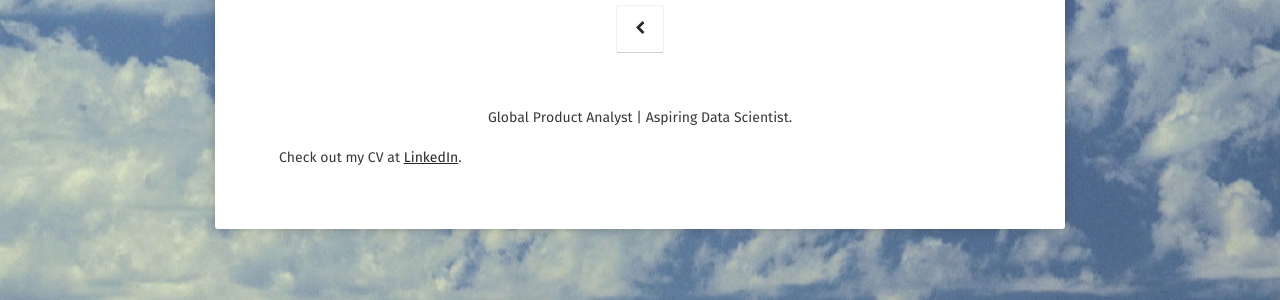
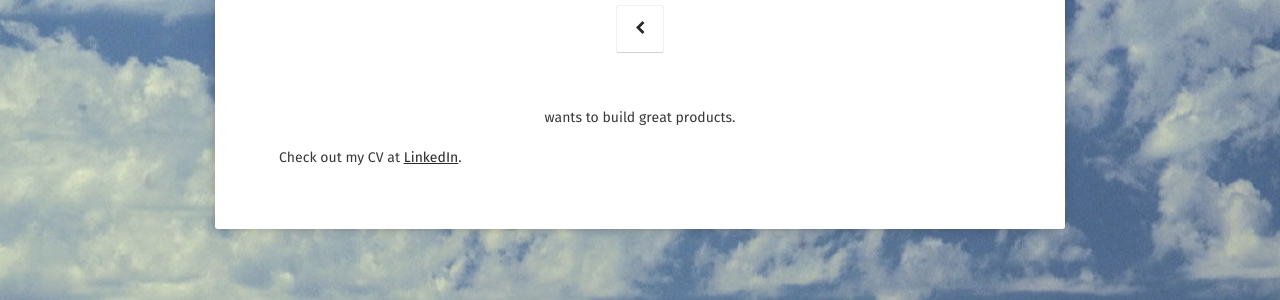
Before and after one commit to linusseah/linusseah.github.io, a Jekyll site: the page built from about/index.md, in a window 1280 px wide. Shown: the part 184-484 px from the top of the page. Built offline with Jekyll 4.4.1, drawn with Linux system fonts in a browser that asks for light colours; some web fonts are replaced.

Commit message:
Update index.md

```diff
--- a/about/index.md
+++ b/about/index.md
@@ -6,6 +6,6 @@ date: 2020-01-17
 comments: false
 ---
 
-<center>Global Product Analyst | Aspiring Data Scientist.</center>
+<center> wants to build great products.</center>
 
 Check out my CV at [LinkedIn](https://www.linkedin.com/in/linus-seah-4964ab52/).
```
